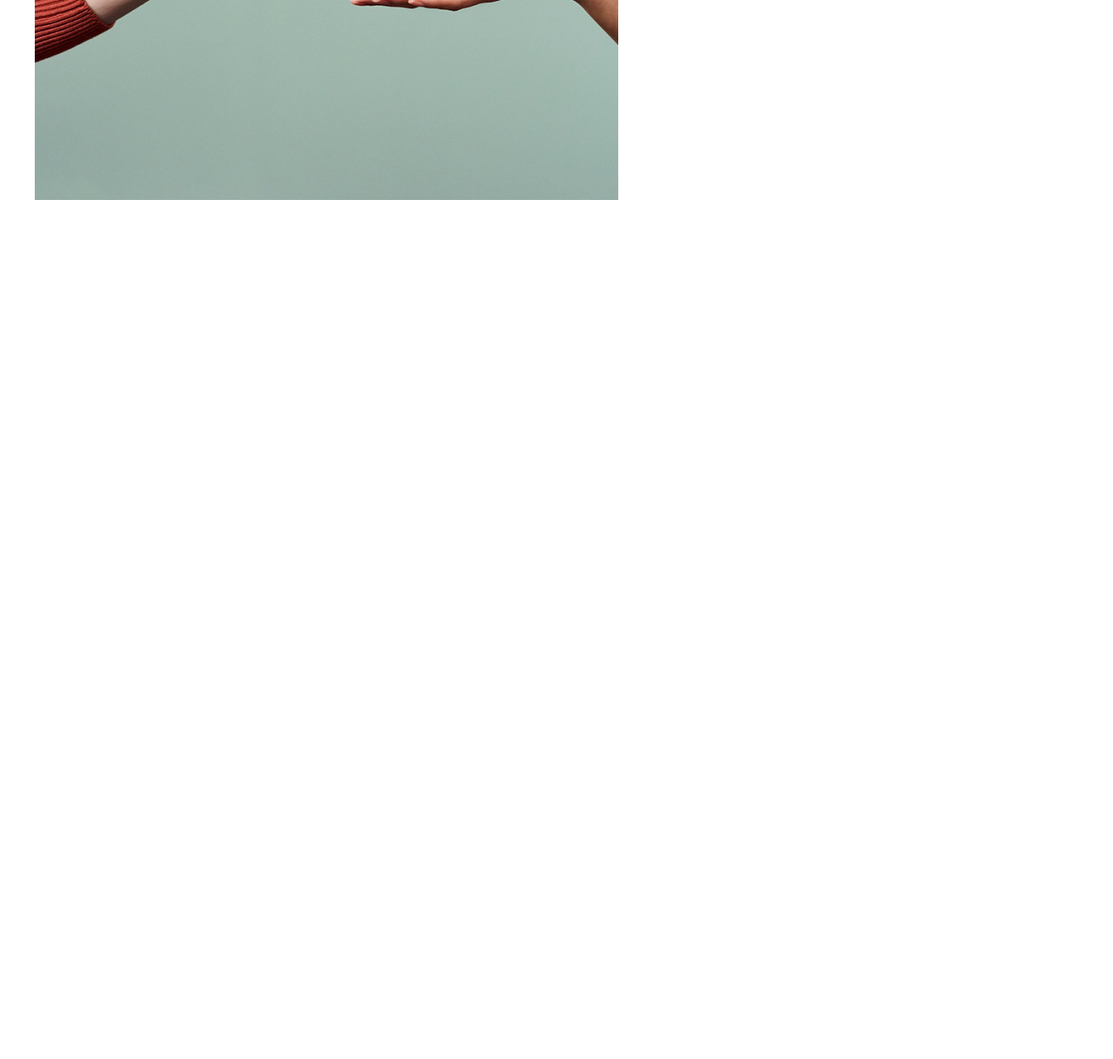
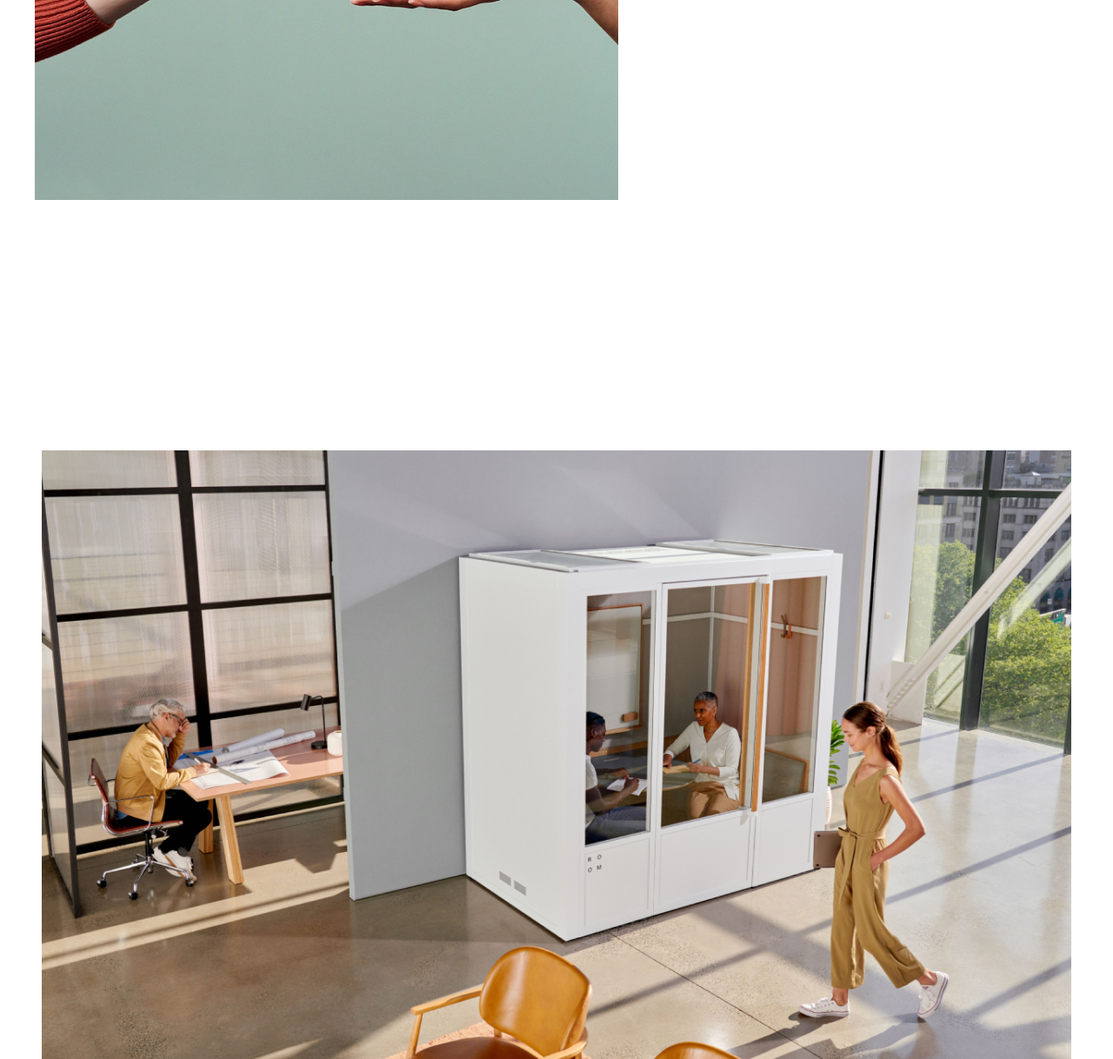
Before and after one commit to Scalete/project_room, a website: page src/index.html in a window 1280 px wide. Shown: the part 8396-9614 px from the top of the page at 87% size. Before the commit the page ends 8626 px from the top, so only its background shows below. Drawn offline with nearby package versions, Linux system fonts and the light colour scheme; files that its build step writes are made by us from their sources; files whose address does not match are found by name.

Commit message:
Added and adapted section <<slider-footer>>

```diff
--- a/src/index.html
+++ b/src/index.html
@@ -212,6 +212,20 @@
         </div>
     </section>
 
+    <section class="slider slider-footer">
+        <div class="slider__wrapper-footer">
+            <div class="slider__slide">
+                <img src="img/footer-slider/1.jpg" alt="room">
+            </div>
+            <div class="slider__slide">
+                <img src="img/footer-slider/2.jpg" alt="room">
+            </div>
+            <div class="slider__slide">
+                <img src="img/footer-slider/3.jpg" alt="room">
+            </div>
+        </div>
+    </section>
+
     <script type="text/javascript" src="https://code.jquery.com/jquery-1.11.0.min.js"></script>
     <script type="text/javascript" src="https://code.jquery.com/jquery-migrate-1.2.1.min.js"></script>
     <script type="text/javascript" src="js/slick.min.js"></script>
--- a/src/js/script.js
+++ b/src/js/script.js
@@ -27,6 +27,8 @@ window.addEventListener('DOMContentLoaded', () => {
         logosParent.append(img);
     }
 
+    //slider
+
     $(document).ready(function () {
         $('.slider__wrapper').slick({
             dots: true,
@@ -45,4 +47,22 @@ window.addEventListener('DOMContentLoaded', () => {
             }, ]
         });
     });
+    $(document).ready(function () {
+        $('.slider__wrapper-footer').slick({
+            dots: false,
+            infinite: true,
+            speed: 300,
+            slidesToShow: 1,
+            fade: true,
+            arrows: false,
+            responsive: [{
+                breakpoint: 1200,
+                settings: {
+                    dots: true,
+                    arrows: false,
+                }
+            }, ]
+        });
+    });
+
 })
--- a/src/sass/blocks/_slider.scss
+++ b/src/sass/blocks/_slider.scss
@@ -61,3 +61,7 @@ li.slick-active button {
 .slick-active {
     outline: none;
 }
+
+.slider-footer {
+    padding-top: 288px;
+}
```
Also changed, not shown: dist/css/style.min.css, dist/index.html, dist/js/script.js.
